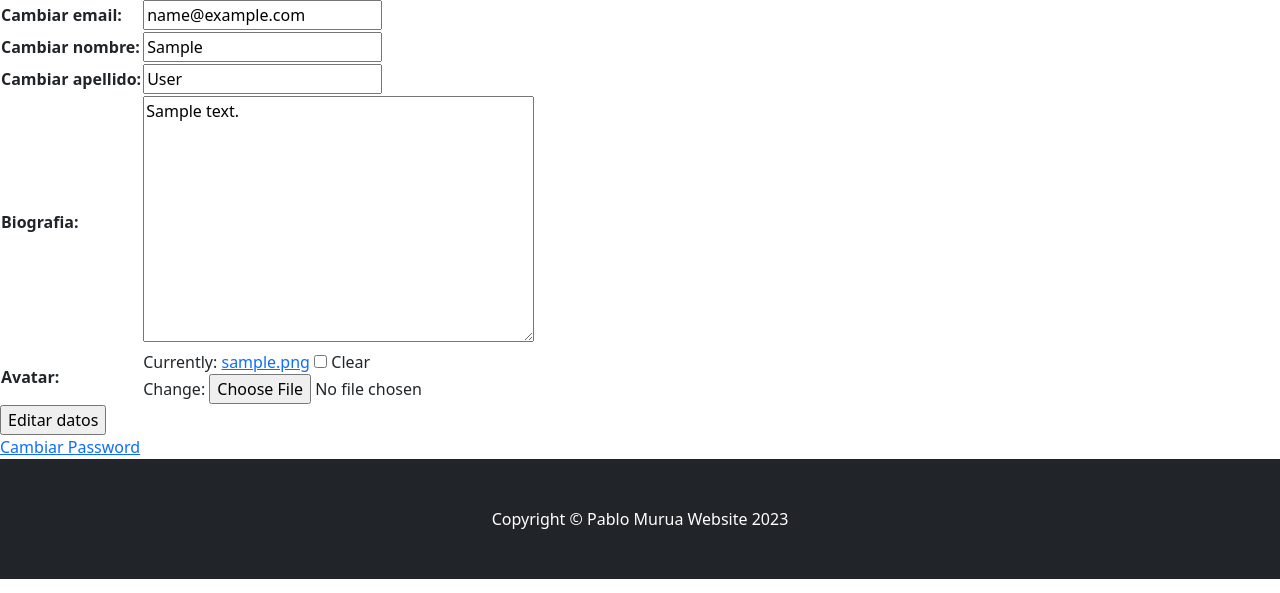
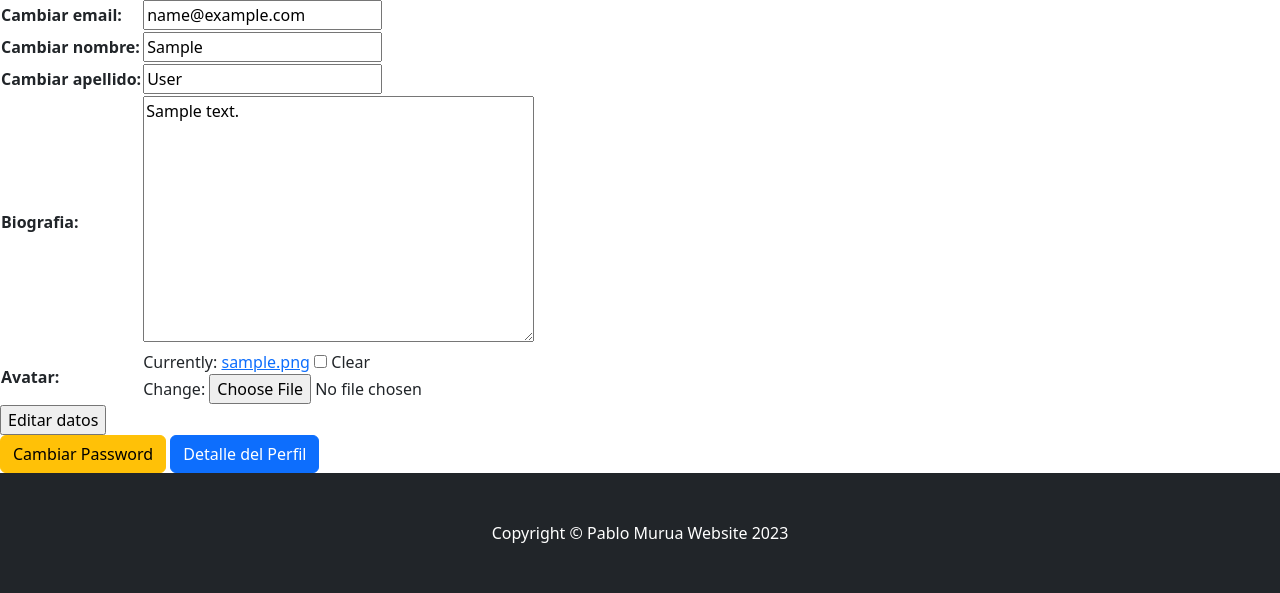
Before and after one commit to muruapablo/3--Pre-Entrega-Murua-Pablo, a Django app: page /cuentas/perfil/editar/ in a window 1280 px wide. Shown: the part 1024-1617 px from the top of the page. Run offline with Django 4.2, Linux system fonts and the light colour scheme; a user stored in the database is signed in; tables that the repository leaves empty hold one stand-in row (values such as "Sample post"); grey boxes marked "Sample" are stand-in pictures; some libraries are stand-ins or nearby versions.

Commit message:
ajustes para la entrega

```diff
--- a/cuentas/templates/cuentas/editar_perfil.html
+++ b/cuentas/templates/cuentas/editar_perfil.html
@@ -17,6 +17,6 @@ Editar Perfil
     </table>
     <input type="submit" value="Editar datos">
 </form>
-<a href={% url "cambiar_password" %}>Cambiar Password</a>
-
+<a href={% url "cambiar_password" %} class="btn btn-warning">Cambiar Password</a>
+<a href={% url "ver_perfil" %} class="btn btn-primary">Detalle del Perfil</a>
 {% endblock main %}
--- a/cuentas/urls.py
+++ b/cuentas/urls.py
@@ -1,5 +1,5 @@
 from django.urls import path
-from cuentas.views import login, registro, editar_perfil, CambiarPassword
+from cuentas.views import ver_perfil,login, registro, editar_perfil, CambiarPassword
 from django.contrib.auth.views import LogoutView
 
 urlpatterns = [
@@ -7,5 +7,6 @@ urlpatterns = [
     path('logout/', LogoutView.as_view(template_name='cuentas/logout.html'), name='logout'),
     path('registro/', registro, name='registrarse'),
     path('perfil/editar/', editar_perfil, name='editar_perfil'),
-    path('perfil/editar/password/', CambiarPassword.as_view(), name='cambiar_password')
+    path('perfil/editar/password/', CambiarPassword.as_view(), name='cambiar_password'),
+    path('ver_perfil/', ver_perfil, name='ver_perfil')
 ]
--- a/cuentas/views.py
+++ b/cuentas/views.py
@@ -28,6 +28,14 @@ def login(request):
             return redirect('inicio')
 
     return render(request, 'cuentas/login.html', {'formulario_de_login': formulario})
+
+def ver_perfil(request):
+    datos_extra = DatosExtra.objects.get_or_create(user=request.user)
+    return render(request, 'cuentas/ver_perfil.html', {'datos_extra': datos_extra})
+
+
+
+
 
 def registro(request):
     formulario = MiFormularioDeCreacion()
```
Also changed, not shown: cuentas/templates/cuentas/ver_perfil.html (added, +20 -0 lines).
